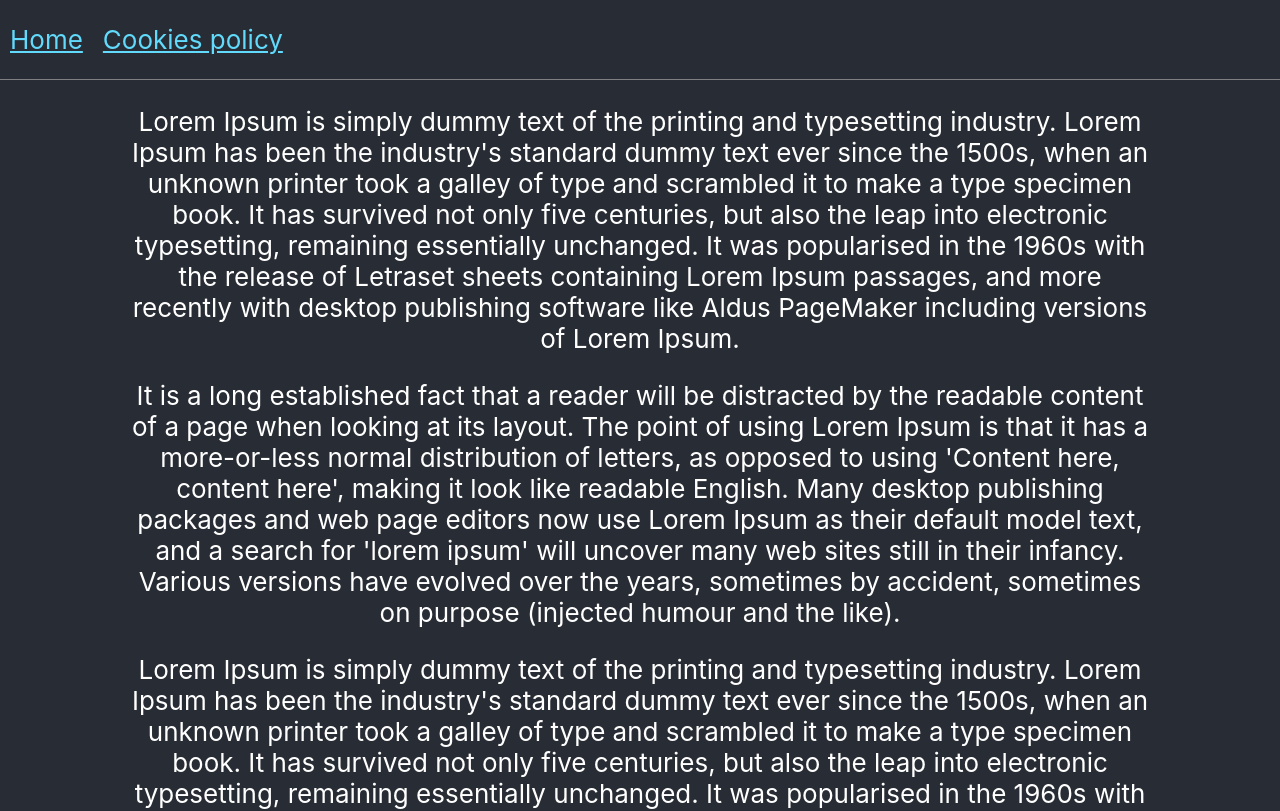
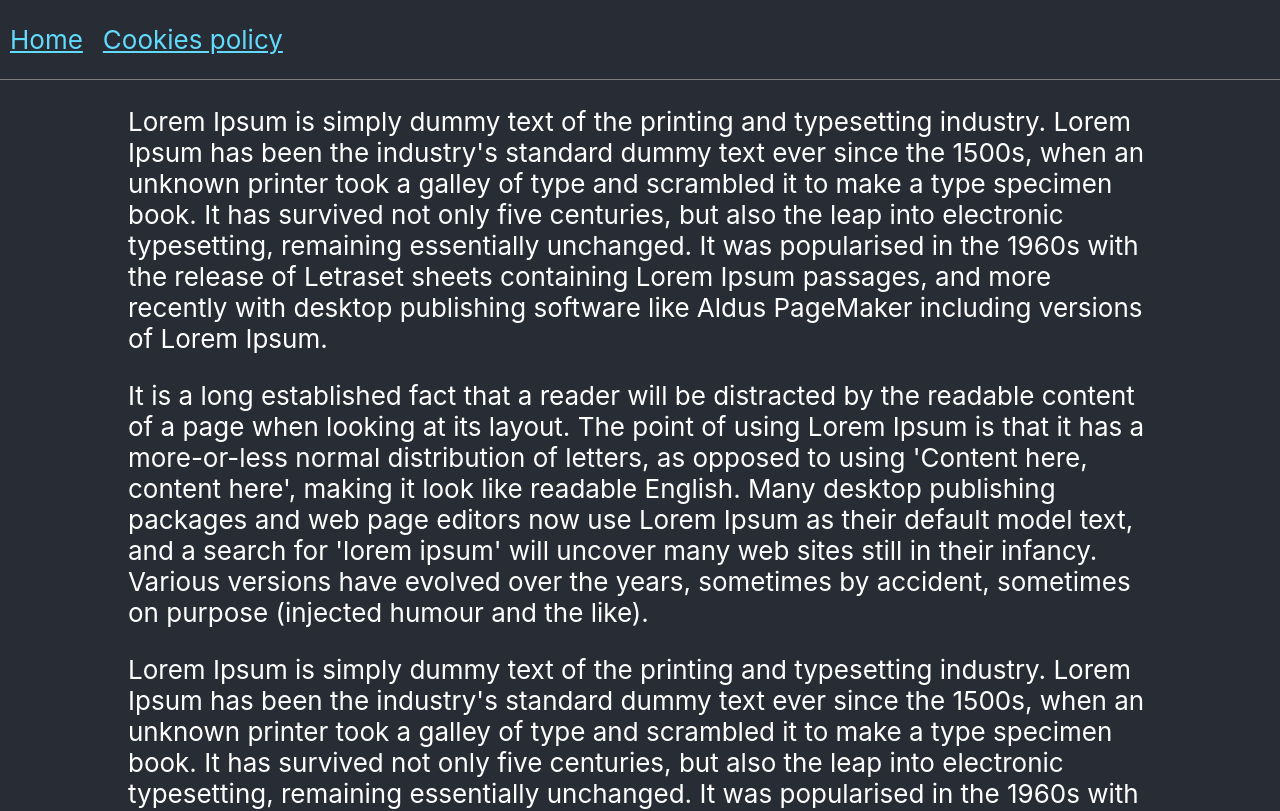
Before and after one commit to mp371366/form-enrollment, a React (Create React App) app: page /cookie in a window 1280 px wide. Shown: the top 811 px of the page. Built offline with nearby package versions, Linux system fonts and the light colour scheme.

Commit message:
Text left aligned in cookies info.

```diff
--- /dev/null
+++ b/src/components/Cookies/Cookies.css
@@ -0,0 +1,3 @@
+.Cookies {
+  text-align: left;
+}
--- a/src/components/Cookies/Cookies.tsx
+++ b/src/components/Cookies/Cookies.tsx
@@ -1,3 +1,5 @@
+import "./Cookies.css";
+
 export default function Cookies() {
   return (
     <div className="Cookies">
```
